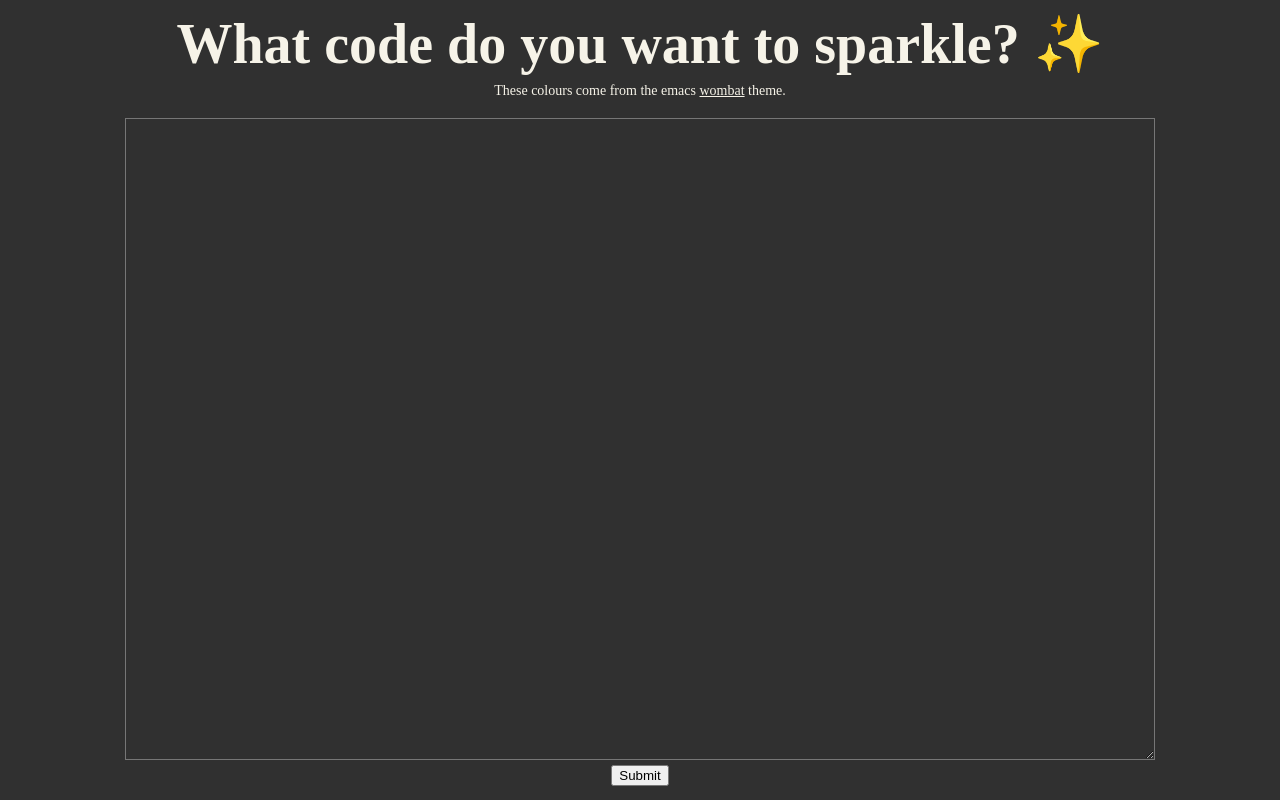
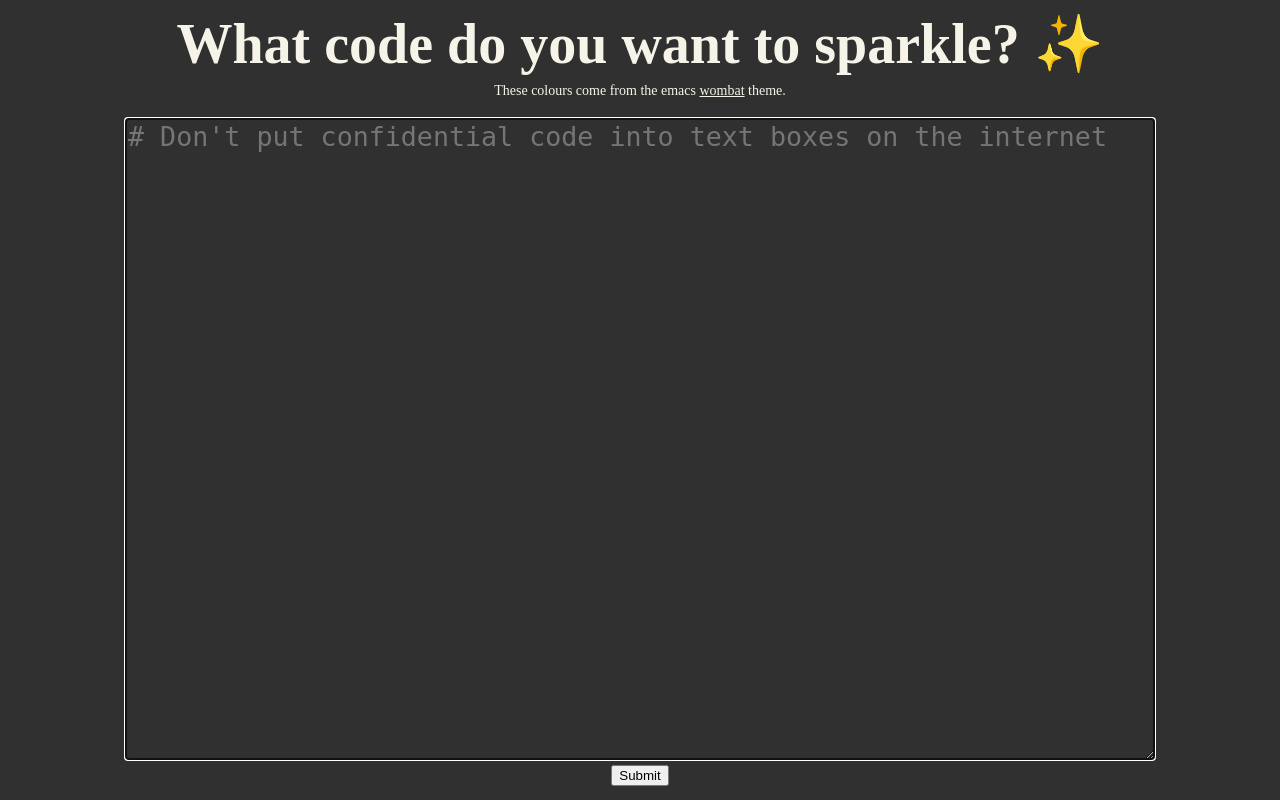
Before and after one commit to d-lord/twinkler_flask, a Flask app: page / in a window 1280 px wide. Run offline with Flask 2, Linux system fonts and the light colour scheme.

Commit message:
Code input: enable ctrl+enter, show larger confidential reminder

```diff
--- a/static/home.css
+++ b/static/home.css
@@ -4,6 +4,9 @@
     background-color: #303030;
     color: #f6f3e8;
     flex-grow: 1;
+}
+textarea::placeholder {
+    font-size: 2em;
 }
 
 body {
--- a/templates/form.html
+++ b/templates/form.html
@@ -10,15 +10,16 @@
 <form action="{{ url_for('markup') }}" method="post" id="form">
     <label for="code"><h1>What code do you want to sparkle? ✨</h1></label>
     <p>These colours come from the emacs <a href="https://github.com/emacs-mirror/emacs/blob/master/etc/themes/wombat-theme.el">wombat</a> theme.</p>
-    <textarea id="code" name="code"></textarea>
+    <textarea id="code" name="code" autofocus spellcheck="false" placeholder="# Don't put confidential code into text boxes on the internet"></textarea>
     <input type="submit" value="Submit">
 </form>
 <script>
     // David Walsh is a legend: https://davidwalsh.name/command-enter-submit-forms
+    // I've extended it to enable ctrl+enter too
     const form = document.getElementById("form");
     form.addEventListener('keydown', function (e) {
         console.log("KeyDown fired");
-        if (!(e.keyCode === 13 && e.metaKey)) return;
+        if (!((e.keyCode === 13) && (e.metaKey || e.ctrlKey))) return;
 
         const target = e.target;
         if (target.form) {
```
